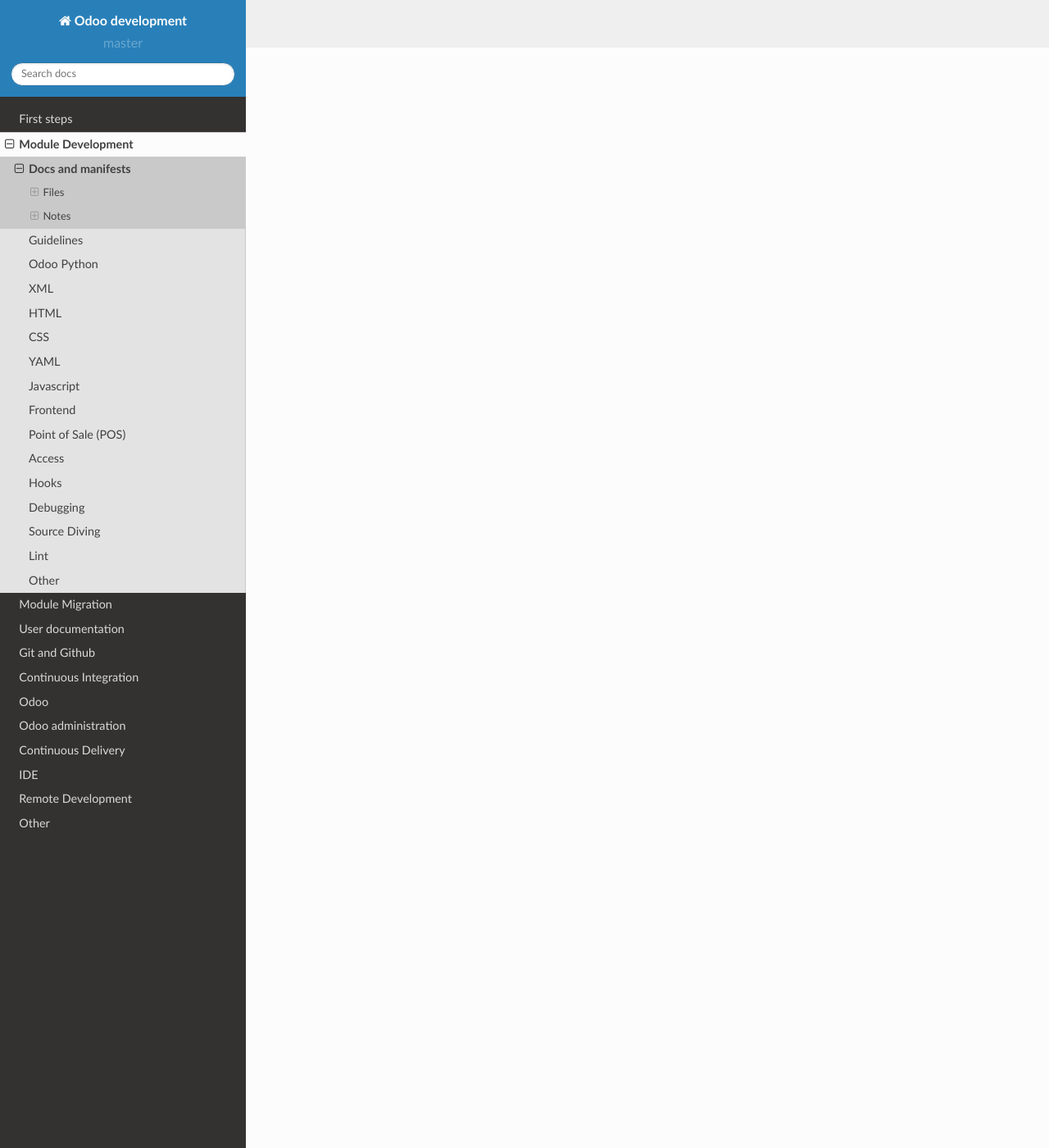
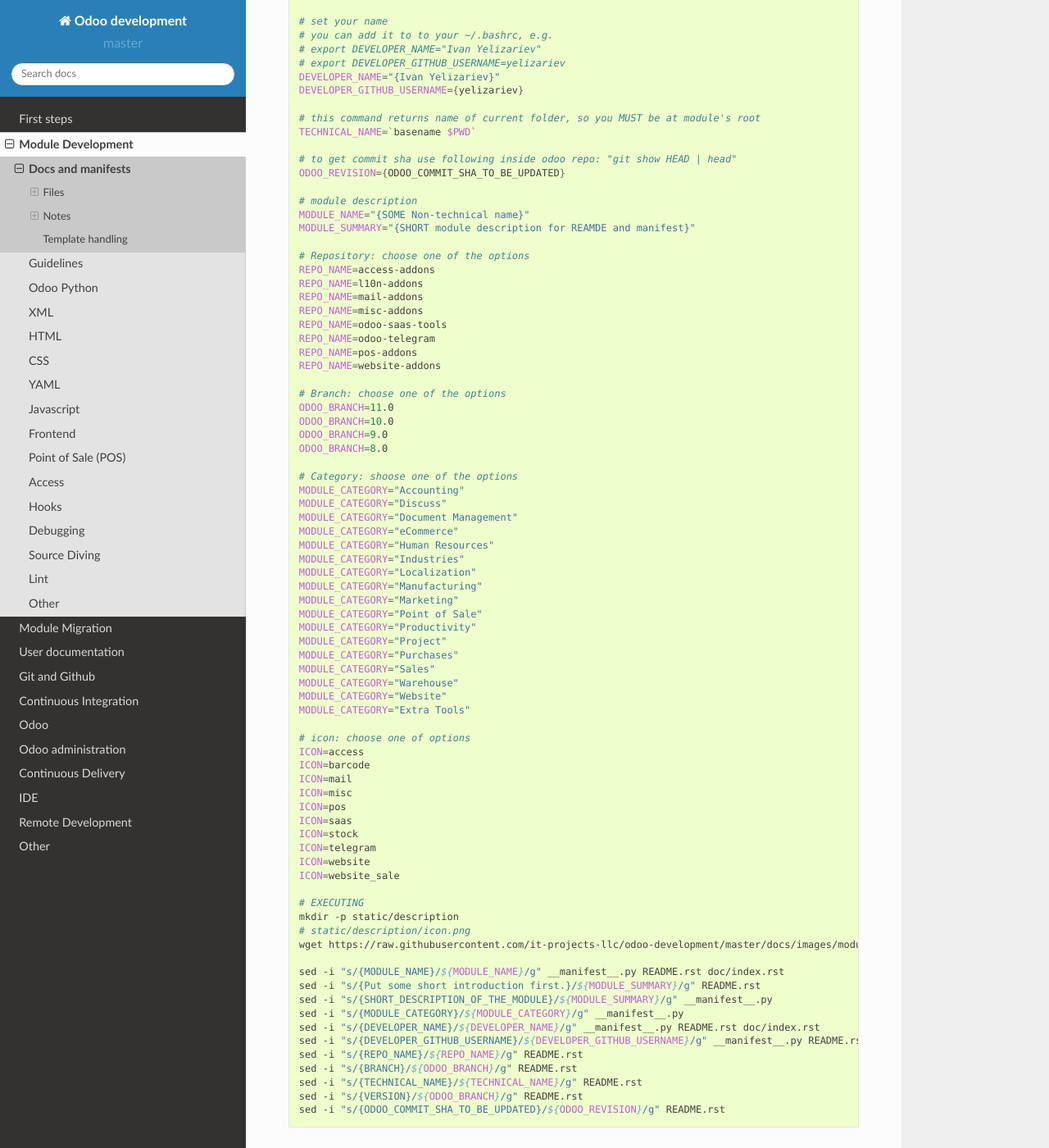
Before and after one commit to itpp-labs/odoo-development, a Sphinx documentation site: the page built from docs/dev/docs/index.rst, in a window 1280 px wide and 1400 px high, scrolled down 1342 px. Shown: the whole window at 82% size. Built offline with Sphinx 7.4.7 and the Read the Docs theme 2.0.0, drawn with Linux system fonts in a browser that asks for light colours; pages that are not in the unit, such as notebooks, are missing from menus; some of the changed text lies outside the part shown.

Commit message:
ADD scripts to work with templates

```diff
--- a/docs/dev/docs/index.rst
+++ b/docs/dev/docs/index.rst
@@ -26,4 +26,116 @@
    rst-requirements
    doc-files-understanding
 
+Template handling
+=================
+
+Download templates:
+
+.. code-block:: sh
+
+    cd PATH/TO/MODULE-ROOT/
+
+    # __manifest__.py
+    wget https://raw.githubusercontent.com/it-projects-llc/odoo-development/master/docs/dev/docs/templates/__manifest__.py
+    # __README__.rst
+    wget https://raw.githubusercontent.com/it-projects-llc/odoo-development/master/docs/dev/docs/templates/__manifest__.py
+    mkdir doc
+    cd doc
+    # doc/index.rst
+    wget https://raw.githubusercontent.com/it-projects-llc/odoo-development/master/docs/dev/docs/templates/doc/index.rst
+    # doc/changelog.rst
+    wget https://raw.githubusercontent.com/it-projects-llc/odoo-development/master/docs/dev/docs/templates/doc/changelog.rst
+    cd ..
+    #
+
+Update templates:
+
+.. code-block:: sh
+
+    # SETTINGS
+    # {braces} AND text inside them must be replaced to appropriate value (without braces)
+
+    # set your name
+    # you can add it to to your ~/.bashrc, e.g.
+    # export DEVELOPER_NAME="Ivan Yelizariev"
+    # export DEVELOPER_GITHUB_USERNAME=yelizariev
+    DEVELOPER_NAME="{Ivan Yelizariev}"
+    DEVELOPER_GITHUB_USERNAME={yelizariev}
+
+    # this command returns name of current folder, so you MUST be at module's root
+    TECHNICAL_NAME=`basename $PWD`
+
+    # to get commit sha use following inside odoo repo: "git show HEAD | head"
+    ODOO_REVISION={ODOO_COMMIT_SHA_TO_BE_UPDATED}
+
+    # module description
+    MODULE_NAME="{SOME Non-technical name}"
+    MODULE_SUMMARY="{SHORT module description for REAMDE and manifest}"
+
+    # Repository: choose one of the options
+    REPO_NAME=access-addons
+    REPO_NAME=l10n-addons
+    REPO_NAME=mail-addons
+    REPO_NAME=misc-addons
+    REPO_NAME=odoo-saas-tools
+    REPO_NAME=odoo-telegram
+    REPO_NAME=pos-addons
+    REPO_NAME=website-addons
+
+    # Branch: choose one of the options
+    ODOO_BRANCH=11.0
+    ODOO_BRANCH=10.0
+    ODOO_BRANCH=9.0
+    ODOO_BRANCH=8.0
+
+    # Category: shoose one of the options
+    MODULE_CATEGORY="Accounting"
+    MODULE_CATEGORY="Discuss"
+    MODULE_CATEGORY="Document Management"
+    MODULE_CATEGORY="eCommerce"
+    MODULE_CATEGORY="Human Resources"
+    MODULE_CATEGORY="Industries"
+    MODULE_CATEGORY="Localization"
+    MODULE_CATEGORY="Manufacturing"
+    MODULE_CATEGORY="Marketing"
+    MODULE_CATEGORY="Point of Sale"
+    MODULE_CATEGORY="Productivity"
+    MODULE_CATEGORY="Project"
+    MODULE_CATEGORY="Purchases"
+    MODULE_CATEGORY="Sales"
+    MODULE_CATEGORY="Warehouse"
+    MODULE_CATEGORY="Website"
+    MODULE_CATEGORY="Extra Tools"
+
+    # icon: choose one of options
+    ICON=access
+    ICON=barcode
+    ICON=mail
+    ICON=misc
+    ICON=pos
+    ICON=saas
+    ICON=stock
+    ICON=telegram
+    ICON=website
+    ICON=website_sale
+
+    # EXECUTING
+    mkdir -p static/description
+    # static/description/icon.png
+    wget https://raw.githubusercontent.com/it-projects-llc/odoo-development/master/docs/images/module-icons/${ICON}/icon.png -o static/description/icon.png
+
+    sed -i "s/{MODULE_NAME}/${MODULE_NAME}/g" __manifest__.py README.rst doc/index.rst
+    sed -i "s/{Put some short introduction first.}/${MODULE_SUMMARY}/g" README.rst
+    sed -i "s/{SHORT_DESCRIPTION_OF_THE_MODULE}/${MODULE_SUMMARY}/g" __manifest__.py
+    sed -i "s/{MODULE_CATEGORY}/${MODULE_CATEGORY}/g" __manifest__.py
+    sed -i "s/{DEVELOPER_NAME}/${DEVELOPER_NAME}/g" __manifest__.py README.rst doc/index.rst
+    sed -i "s/{DEVELOPER_GITHUB_USERNAME}/${DEVELOPER_GITHUB_USERNAME}/g" __manifest__.py README.rst doc/index.rst
+    sed -i "s/{REPO_NAME}/${REPO_NAME}/g" README.rst
+    sed -i "s/{BRANCH}/${ODOO_BRANCH}/g" README.rst
+    sed -i "s/{TECHNICAL_NAME}/${TECHNICAL_NAME}/g" README.rst
+    sed -i "s/{VERSION}/${ODOO_BRANCH}/g" README.rst
+    sed -i "s/{ODOO_COMMIT_SHA_TO_BE_UPDATED}/${ODOO_REVISION}/g" README.rst
+
+
+
 .. [*] The only exception could be made for lists of files in ``__manifest__.py`` (*"data"*, *"qweb"*, *"demo"* fields).
--- a/docs/dev/docs/templates/__manifest__.py
+++ b/docs/dev/docs/templates/__manifest__.py
@@ -2,7 +2,7 @@
 {
     "name": """{MODULE_NAME}""",
     "summary": """{SHORT_DESCRIPTION_OF_THE_MODULE}""",
-    "category": "{SOME_CATEGORY}",
+    "category": "{MODULE_CATEGORY}",
     # "live_test_url": "",
     "images": [],
     "version": "1.0.0",
--- a/docs/dev/docs/templates/doc/index.rst
+++ b/docs/dev/docs/templates/doc/index.rst
@@ -1,5 +1,5 @@
 ===============
- {Module name}
+ {MODULE_NAME}
 ===============
 
 Installation
```
Also changed, not shown: docs/dev/docs/README.rst.rst (+1 -37 lines), docs/dev/docs/templates/README.rst (added, +35 -0 lines).
